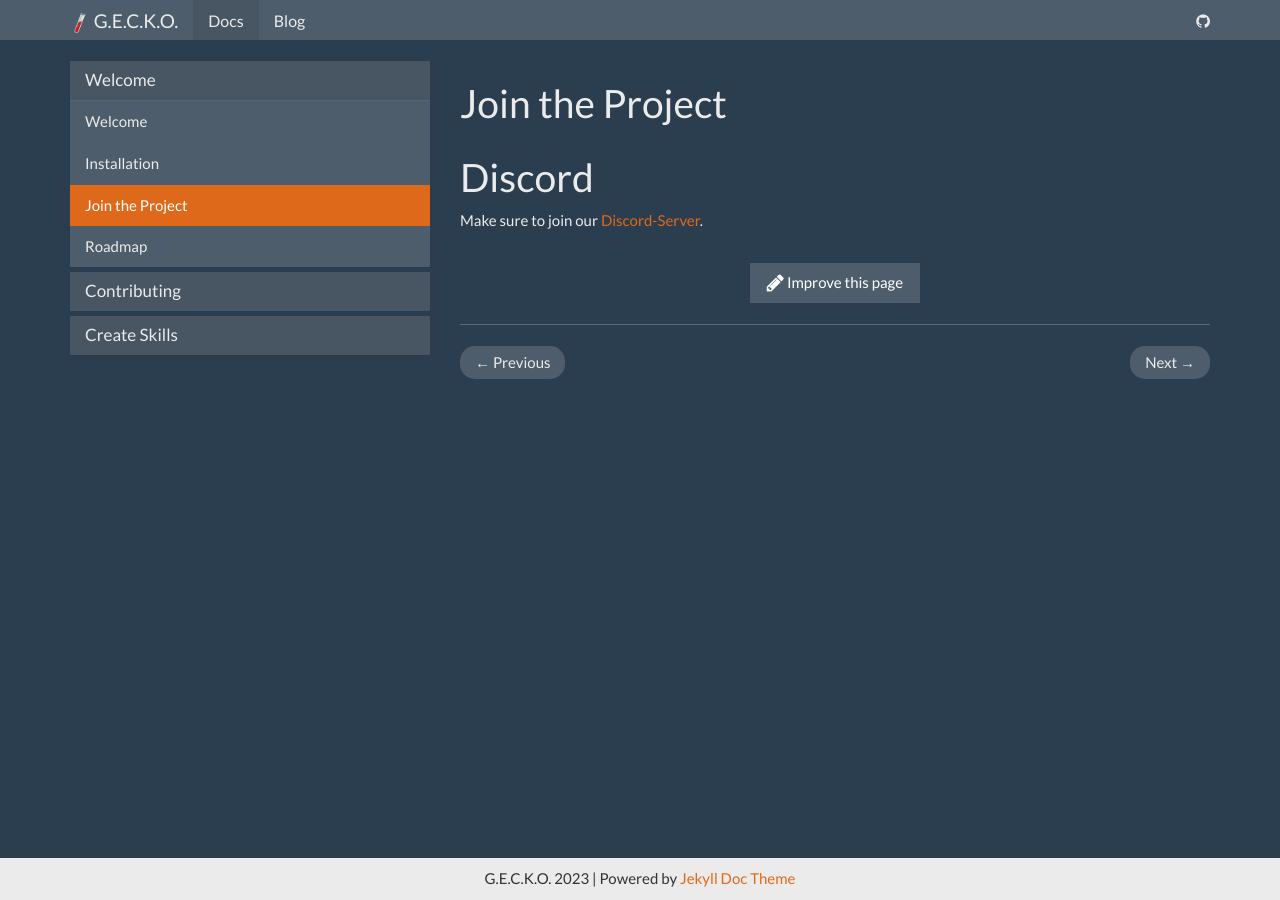
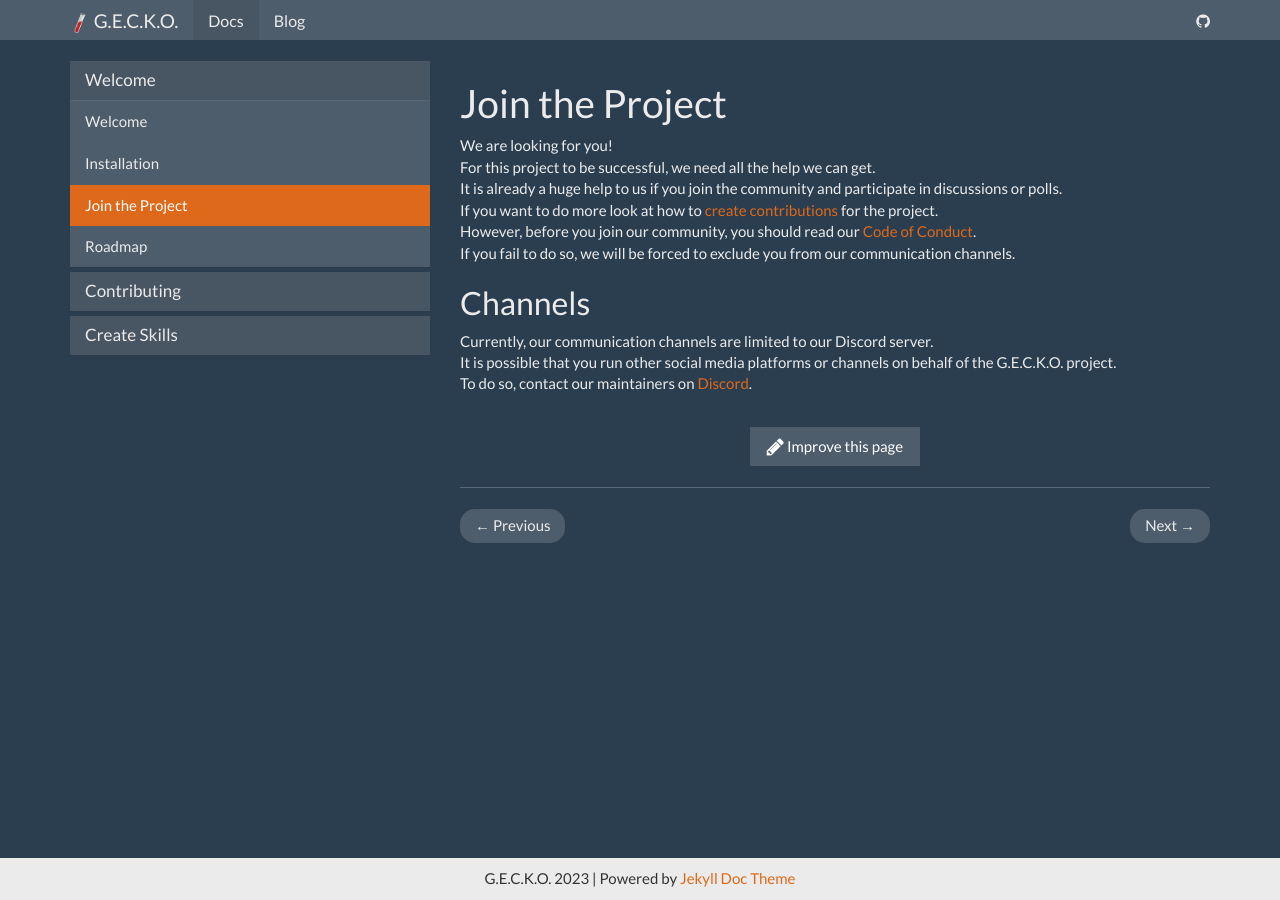
Before and after one commit to gecko-voice-assistant/gecko, a Jekyll site: the page built from docs/_docs/join.md, in a window 1280 px wide. Built offline with Jekyll 4.4.1, drawn with Linux system fonts in a browser that asks for light colours.

```diff
--- a/docs/_docs/join.md
+++ b/docs/_docs/join.md
@@ -3,6 +3,15 @@ title: Join the Project
 permalink: /docs/join/
 ---
 
+We are looking for you!
+For this project to be successful, we need all the help we can get.
+It is already a huge help to us if you join the community and participate in discussions or polls.
+If you want to do more look at how to [create contributions](./contributing/how-to.md) for the project.
+However, before you join our community, you should read our [Code of Conduct](./code_of_conduct.md).
+If you fail to do so, we will be forced to exclude you from our communication channels.
 
-# Discord
-Make sure to join our [Discord-Server](https://discord.gg/W74jwuXGhg).
+## Channels
+
+Currently, our communication channels are limited to our Discord server.
+It is possible that you run other social media platforms or channels on behalf of the G.E.C.K.O. project.
+To do so, contact our maintainers on [Discord](https://discord.gg/W74jwuXGhg).
```
Also changed, not shown: docs/_docs/code_of_conduct.md (+4 -4 lines), docs/_docs/index.md (+1 -1 lines), docs/_docs/installation.md (+1 -1 lines), docs/_posts/2017-05-03-jekyll-doc-theme.md (deleted, +0 -8 lines), docs/_posts/2023-05-16-test-post.md (deleted, +0 -6 lines), docs/_posts/2023-06-06-initial-release.md (added, +15 -0 lines), docs/assets/img/gecko-voice.png (added).
